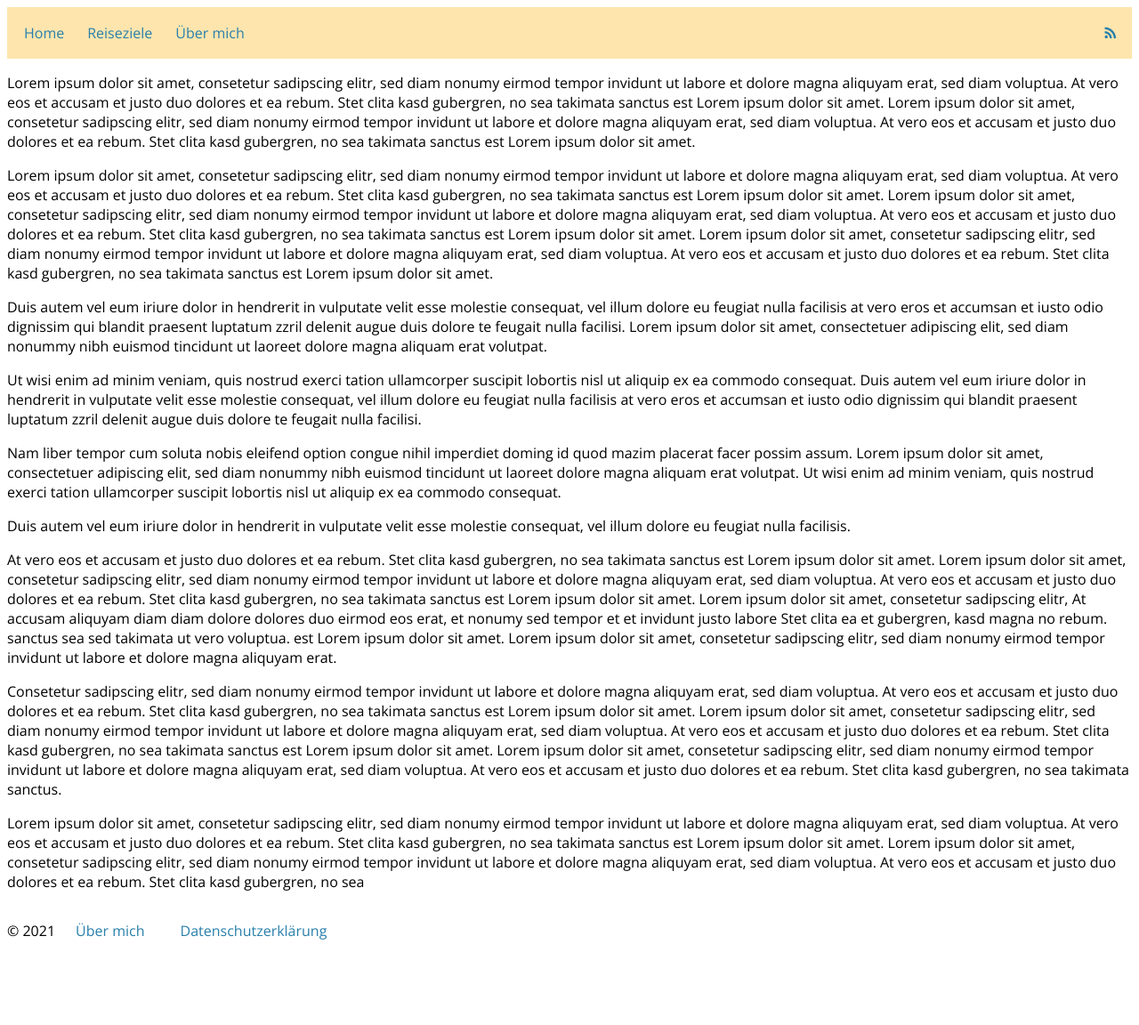
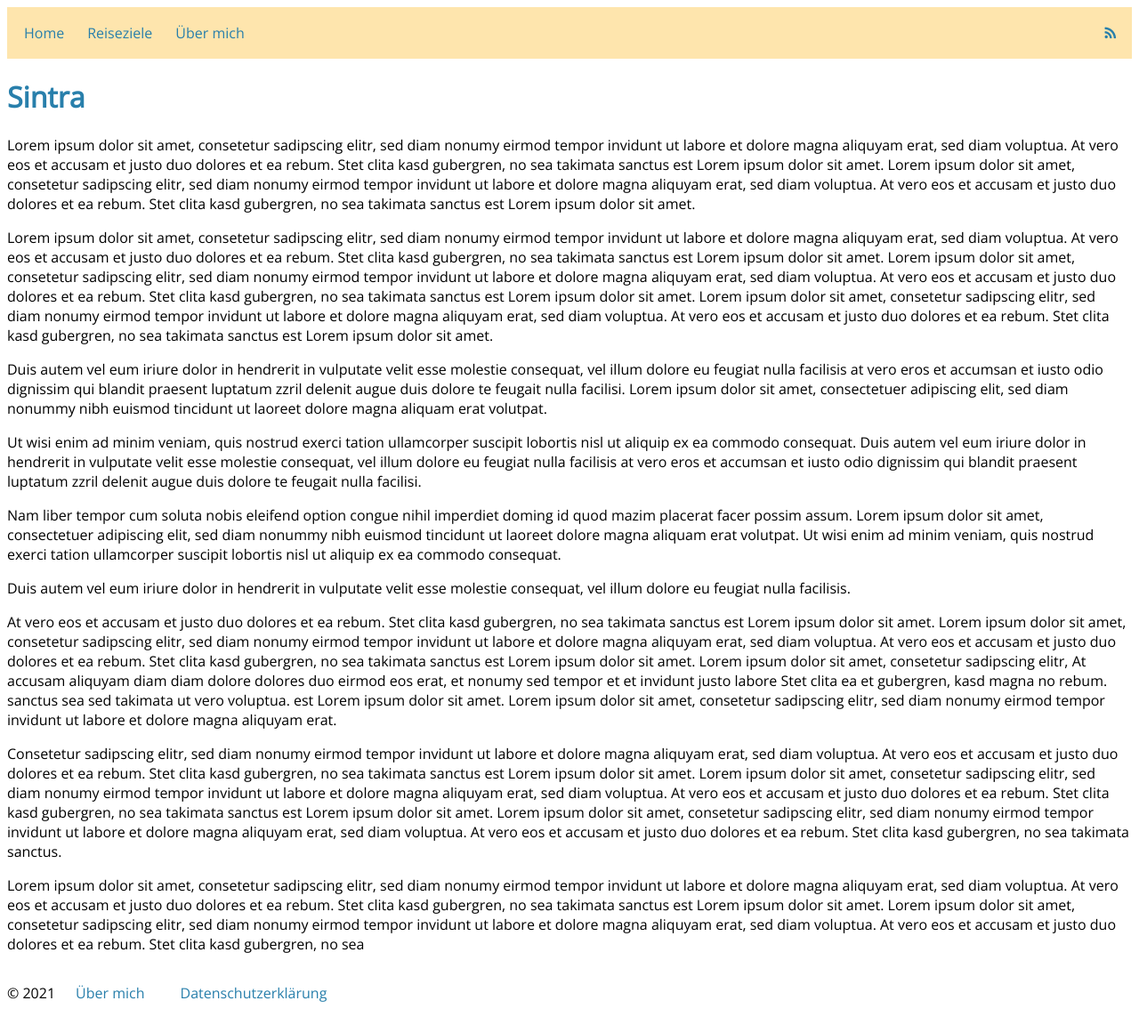
Before and after one commit to agentS/lukasTravelTheme, a Jekyll site: the page built from _posts/2021-11-04-sintra.markdown, in a window 1280 px wide. Shown: the whole page at 89% size. Built offline with Jekyll 4.4.1, drawn with Linux system fonts in a browser that asks for light colours; before the commit the page ends 1082 px from its top, so only the background shows below that.

Commit message:
Fix post excerpt

```diff
--- a/_layouts/post.html
+++ b/_layouts/post.html
@@ -2,4 +2,6 @@
 layout: default
 ---
 
+<h1>{{ page.title }}</h1>
+
 {{ content }}
--- a/_sass/lukasTravelTheme/postList.scss
+++ b/_sass/lukasTravelTheme/postList.scss
@@ -14,4 +14,5 @@
 .thumbnail {
   width: calc(100% - 8px);
   height: auto;
+  max-width: calc(768px - 16px)
 }
```
